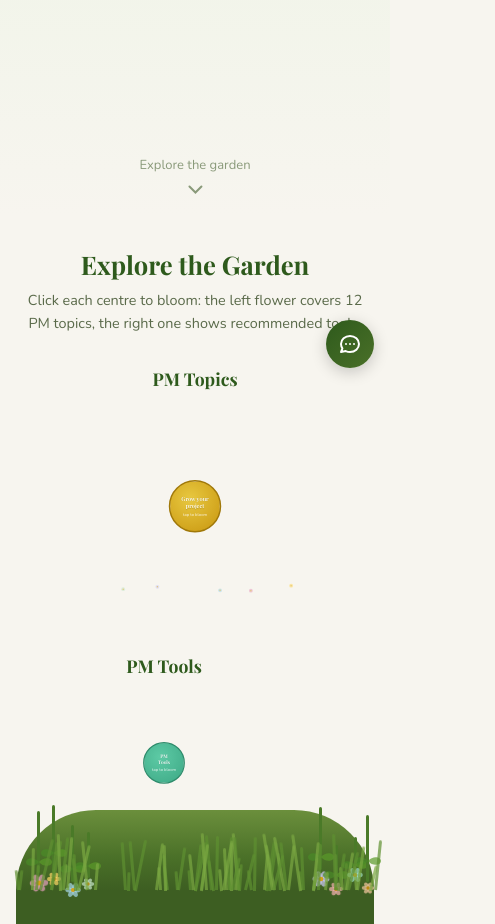
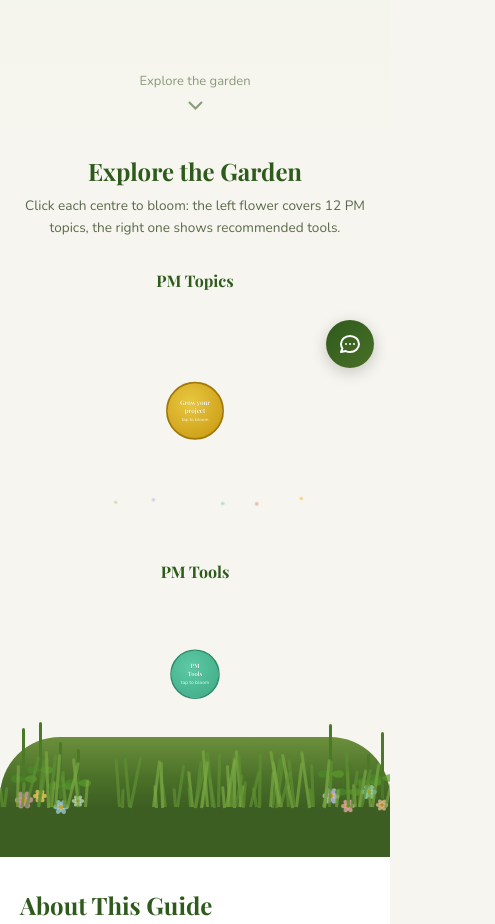
Before and after one commit to Mikani24/The-PM-Garden, a website: page index.html in a window 390 px wide. Shown: the part 460-1384 px from the top of the page, 495 px wide, since content can reach past the window. Drawn offline with nearby package versions, Linux system fonts and the light colour scheme.

Commit message:
Update index.html

```diff
--- a/index.html
+++ b/index.html
@@ -341,21 +341,22 @@
     }
     .chat-toggle:hover { transform: scale(1.08); }
 
-    /* ── RESPONSIVE ── */
+   /* ── RESPONSIVE ── */
     @media(max-width: 1100px) {
-      .flower-area { flex-direction: column; align-items: center; gap: 1rem; }
+      .flower-area { flex-direction: column; align-items: center; gap: 0; }
     }
     @media(max-width: 768px) {
-      .hero-section { min-height: 80vh; padding: 2rem 1.25rem; }
+      .hero-section { min-height: 70vh; padding: 2rem 1rem; }
       .hero-title { font-size: 2.2rem; }
       .hero-tagline { font-size: 0.95rem; max-width: 90%; }
       .hero-subtitle { font-size: 0.85rem; }
-      .garden-section { padding: 2rem 1rem 0; }
-      .garden-section h2 { font-size: 1.6rem; }
-      .garden-section .section-desc { font-size: 0.9rem; }
-      .flower-label { font-size: 1.1rem; }
-      .flower-wrapper { transform: scale(0.48); transform-origin: top center; margin-bottom: -280px; height: 580px; }
-      .flower-wrapper.small { transform: scale(0.48); transform-origin: top center; margin-bottom: -200px; height: 420px; }
+      .garden-section { padding: 1.5rem 0 0; overflow: hidden; }
+      .garden-section h2 { font-size: 1.5rem; }
+      .garden-section .section-desc { font-size: 0.85rem; padding: 0 1rem; }
+      .flower-label { font-size: 1rem; margin-bottom: 0; }
+      .flower-col { width: 100%; align-items: center; }
+      .flower-wrapper { transform: scale(0.52); transform-origin: top center; margin-bottom: -260px; width: 600px; height: 580px; }
+      .flower-wrapper.small { transform: scale(0.55); transform-origin: top center; margin-bottom: -170px; width: 420px; height: 420px; }
       .about-inner { grid-template-columns: 1fr; gap: 1.5rem; }
       .about-text h2 { font-size: 1.5rem; }
       .about-preview { padding: 2rem 1.25rem; }
@@ -363,14 +364,14 @@
       .nav-links { gap: 0.8rem; }
       .nav-links a { font-size: 0.75rem; }
       .deco-flower { display: none; }
-      .shared-ground .ground-strip { border-radius: 100px 100px 0 0; height: 80px; }
+      .shared-ground .ground-strip { border-radius: 60px 60px 0 0; height: 70px; }
       .scroll-hint { bottom: 1rem; }
       .chat-toggle { width: 48px; height: 48px; bottom: 1rem; right: 1rem; }
     }
     @media(max-width: 400px) {
       .hero-title { font-size: 1.8rem; }
-      .flower-wrapper { transform: scale(0.38); margin-bottom: -340px; }
-      .flower-wrapper.small { transform: scale(0.38); margin-bottom: -240px; }
+      .flower-wrapper { transform: scale(0.42); margin-bottom: -310px; }
+      .flower-wrapper.small { transform: scale(0.45); margin-bottom: -210px; }
       .nav-links a { font-size: 0.7rem; }
     }
 
```
